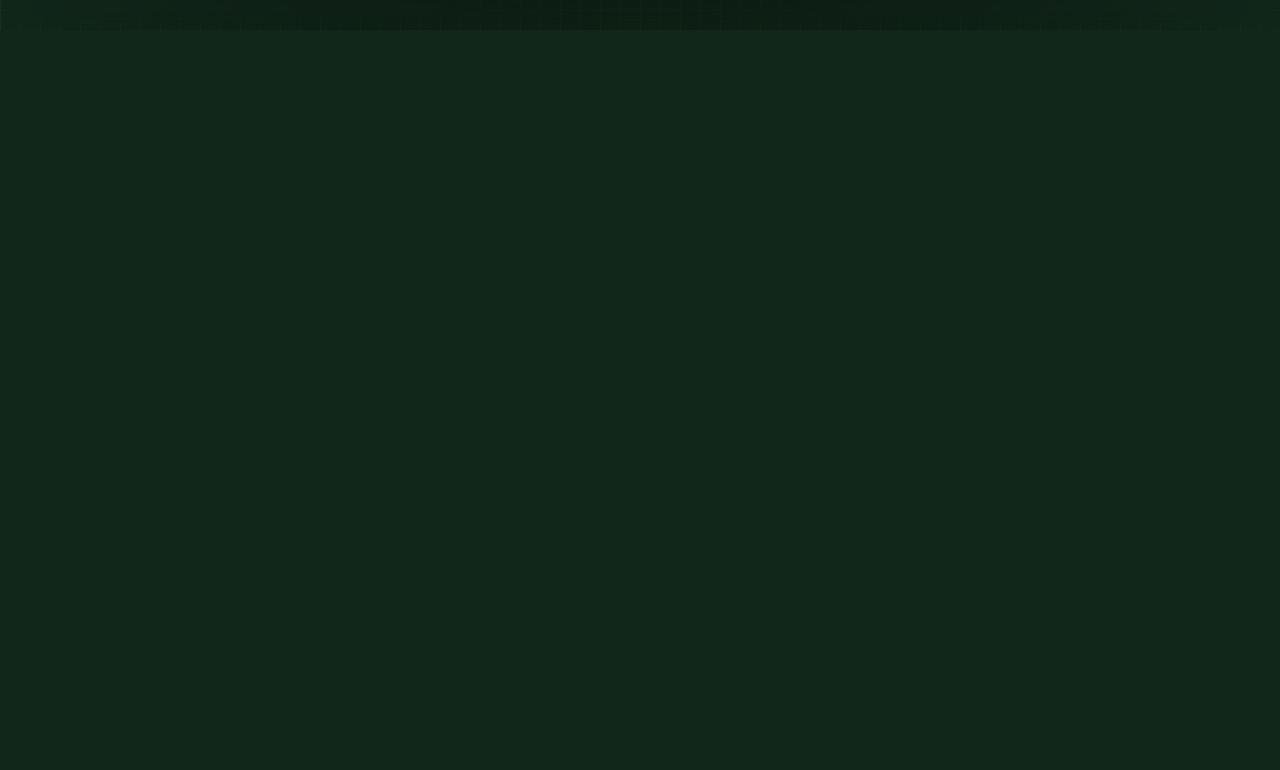
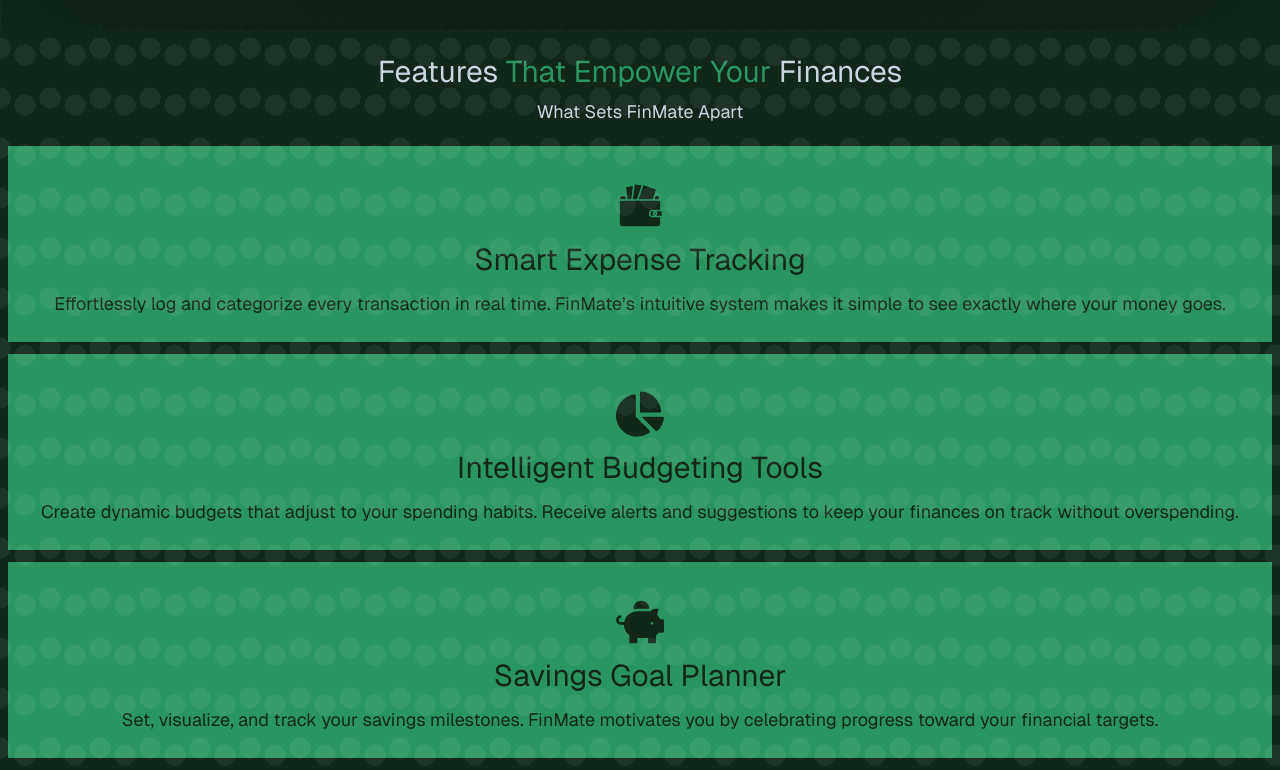
Before and after one commit to DeePinnacle/finmate, a Next.js app: page / in a window 1280 px wide. Shown: the part 770-1540 px from the top of the page. Before the commit the page ends 800 px from the top, so only its background shows below. Built offline with nearby package versions, Linux system fonts and the light colour scheme.

Commit message:
completed the featured section

```diff
--- a/app/globals.css
+++ b/app/globals.css
@@ -121,4 +121,48 @@
       z-index: 3;
     } */
 
+
+    /* Feature Section with Radial Gradient */
+.feature-section {
+  /* background: radial-gradient(circle at top center, black, #11271A); */
+  @apply relative w-full overflow-hidden;
 }
+
+/* Hexagon Grid Pattern Overlay */
+.feature-section::before {
+  content: "";
+  position: absolute;
+  top: 0;
+  left: 0;
+  width: 100%;
+  height: 100%;
+  background-color: transparent;
+  background-image:
+    radial-gradient(rgba(255, 255, 255, 0.2) 30%, transparent 30%),
+    radial-gradient(rgba(255, 255, 255, 0.2) 30%, transparent 30%);
+  background-size: 50px 50px;
+  background-position:
+    0 0,
+    25px 43px; /* Offset second layer for staggered hexagon effect */
+  opacity: 0.3;
+  z-index: 1;
+}
+
+/* Blurry Edges Overlay */
+/* .feature-section::after {
+  content: "";
+  position: absolute;
+  top: 0;
+  left: 0;
+  width: 100%;
+  height: 100%;
+  pointer-events: none;
+  background: radial-gradient(circle at top center, black, #11271A);
+  filter: blur(8px);
+  z-index: 2;
+  -webkit-mask-image: radial-gradient(closest-side, transparent 70%, #11271A 100%);
+          mask-image: radial-gradient(closest-side, transparent 70%, #11271A 100%);
+} */
+
+
+}
--- a/app/page.tsx
+++ b/app/page.tsx
@@ -2,6 +2,7 @@
 import { Crown, PiggyBank } from "lucide-react";
 import Image from "next/image";
 import Link from "next/link";
+import { features } from "@/data/data";
 const Finmate = () => {
   return (
     <>
@@ -99,6 +100,31 @@
         </div>
       </section>
       {/* hero section ends */}
+
+      {/* feature section starts here */}
+      <section className="feature-section">
+        {/* content */}
+        <div className="w-full px-2 py-6 flex flex-col items-center justify-center">
+          <h1 className="text-3xl text-center">Features <span className="text-finmate_secondary">That Empower Your</span> Finances</h1>
+          <p className=" my-2 text-lg">What Sets FinMate Apart</p>
+          {/* feature contents */}
+          <div>
+            {
+              features?.map((feature)=>(
+                <div key={feature.id} className="w-full bg-finmate_secondary px-2 py-6 my-3">
+                  {< feature.icon className="text-finmate_primary my-3 text-5xl block mx-auto" />}
+                  <p className="text-finmate_primary text-3xl mb-3 text-center">{ feature.title }</p>
+                  <p className="text-finmate_primary text-center text-lg">{ feature.content }</p>
+                </div>
+              ))
+            }
+          </div>
+        </div>
+      </section>
+      {/* feature section ends here */}
+      {/* How it works section starts here */}
+      <section></section>
+      {/* ends here */}
     </>
   );
 };
--- /dev/null
+++ b/data/data.ts
@@ -0,0 +1,41 @@
+import { GiWallet } from "react-icons/gi"
+import { FaChartPie, FaPiggyBank, FaTags, FaChartArea } from "react-icons/fa"
+import { IoIosNotifications } from "react-icons/io"
+export const features = [
+    {
+        id: 0,
+        icon: GiWallet,
+        title: "Smart Expense Tracking",
+        content: "Effortlessly log and categorize every transaction in real time. FinMate’s intuitive system makes it simple to see exactly where your money goes."
+    },
+    {
+        id: 1,
+        icon: FaChartPie,
+        title: "Intelligent Budgeting Tools",
+        content: "Create dynamic budgets that adjust to your spending habits. Receive alerts and suggestions to keep your finances on track without overspending."
+    },
+    {
+        id: 3,
+        icon: FaPiggyBank,
+        title: "Savings Goal Planner",
+        content: "Set, visualize, and track your savings milestones. FinMate motivates you by celebrating progress toward your financial targets."
+    },
+    {
+        id: 4,
+        icon: IoIosNotifications,
+        title: "Personalized Notifications & Alerts",
+        content: "Stay informed with timely alerts and reminders. Whether it’s a bill due or a budget threshold, FinMate ensures you’re always in the know."
+    },
+    {
+        id: 5,
+        icon: FaTags,
+        title: "Customizable Categories & Tags",
+        content: "Organize your expenses your way by creating custom categories and tags. Tailor your tracking experience to fit your personal financial style."
+    },
+    {
+        id: 6,
+        icon: FaChartArea,
+        title: "Comprehensive Financial Reports",
+        content: "Access detailed and visually appealing reports that break down your income, expenses, and savings trends. Make informed decisions with clear financial insights."
+    }
+]
```
